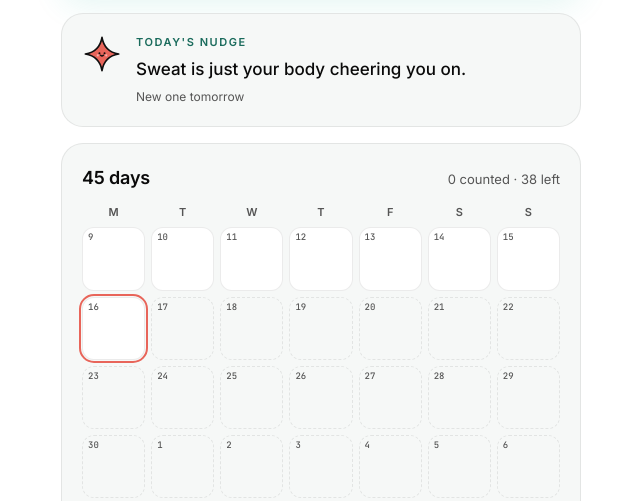
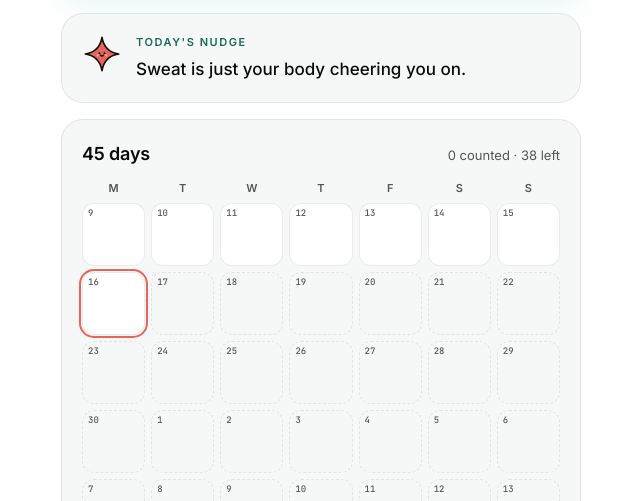
Before and after one commit to deepikabg/Workout-challenge, a website with bundled scripts: page index.html in a window 1280 px wide. Shown: the part 292-793 px from the top of the page, without its empty margins (319-959 px from the left). Built offline with nearby package versions, Linux system fonts and the light colour scheme; some packages are replaced by stand-ins of ours; no server answers; the database is empty.

Commit message:
copy: remove 'New one tomorrow' under the daily quote (D-031)
Co-Authored-By: Claude Opus 5.5 <noreply@anthropic.com>
Claude-Session: https://claude.ai/code/session_01DrNnY6m9zYpgdWYKZqGnEy

```diff
--- a/src/ui.js
+++ b/src/ui.js
@@ -35,7 +35,7 @@ export function hero(c) {
 }
 
 export function quote(today) {
-  return `<section class="card quote" aria-label="Quote of the day"><span class="spark">${icon('sparkle')}</span><div><div class="eyebrow" style="margin-bottom:6px">Today's nudge</div><p>${esc(quoteFor(today))}</p><div class="tag">New one tomorrow</div></div></section>`;
+  return `<section class="card quote" aria-label="Quote of the day"><span class="spark">${icon('sparkle')}</span><div><div class="eyebrow" style="margin-bottom:6px">Today's nudge</div><p>${esc(quoteFor(today))}</p></div></section>`;
 }
 
 export function calendar(c, today) {
```
Also changed, not shown: .pipeline/DECISIONS.md, .pipeline/prototype/index.html, .pipeline/state.yaml.
